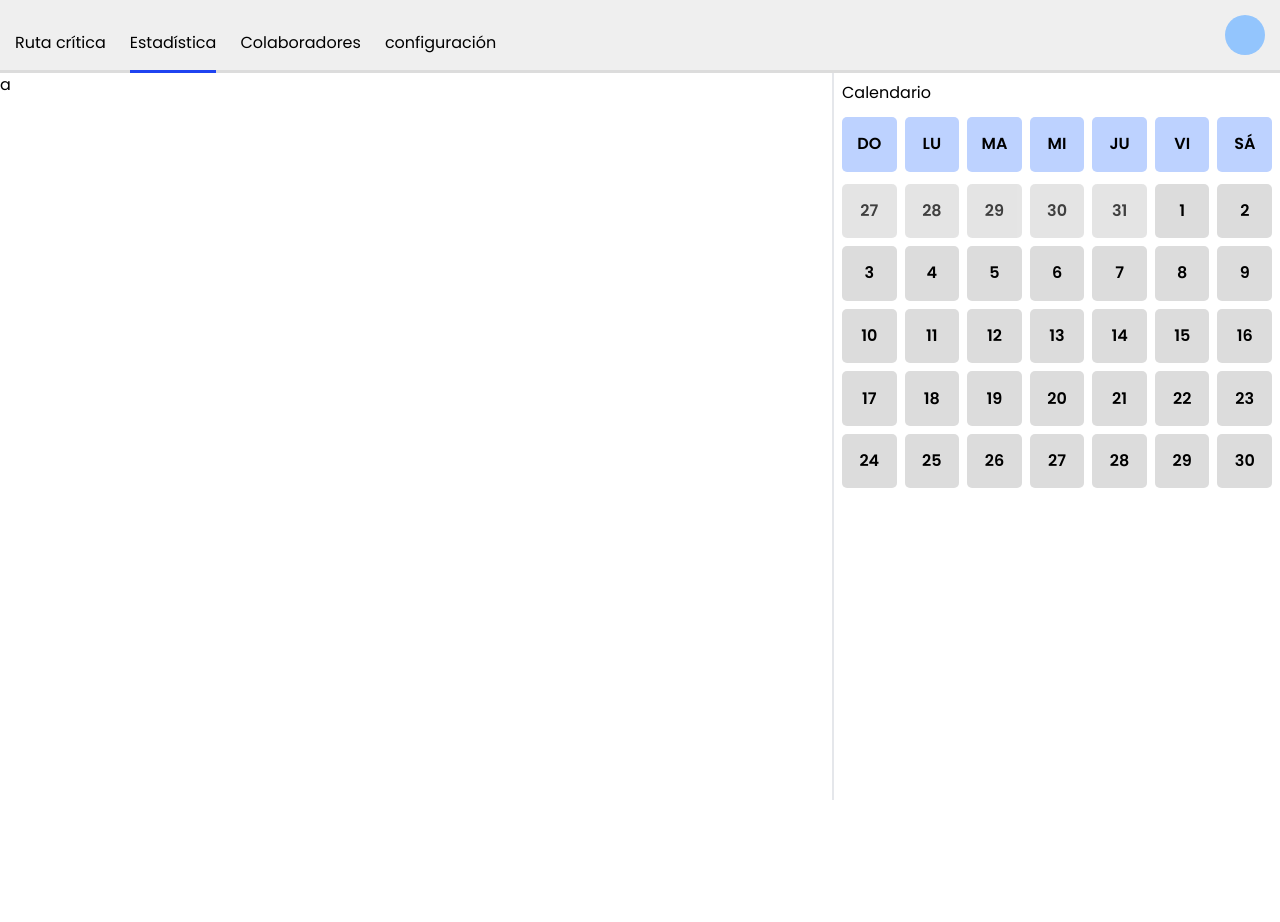
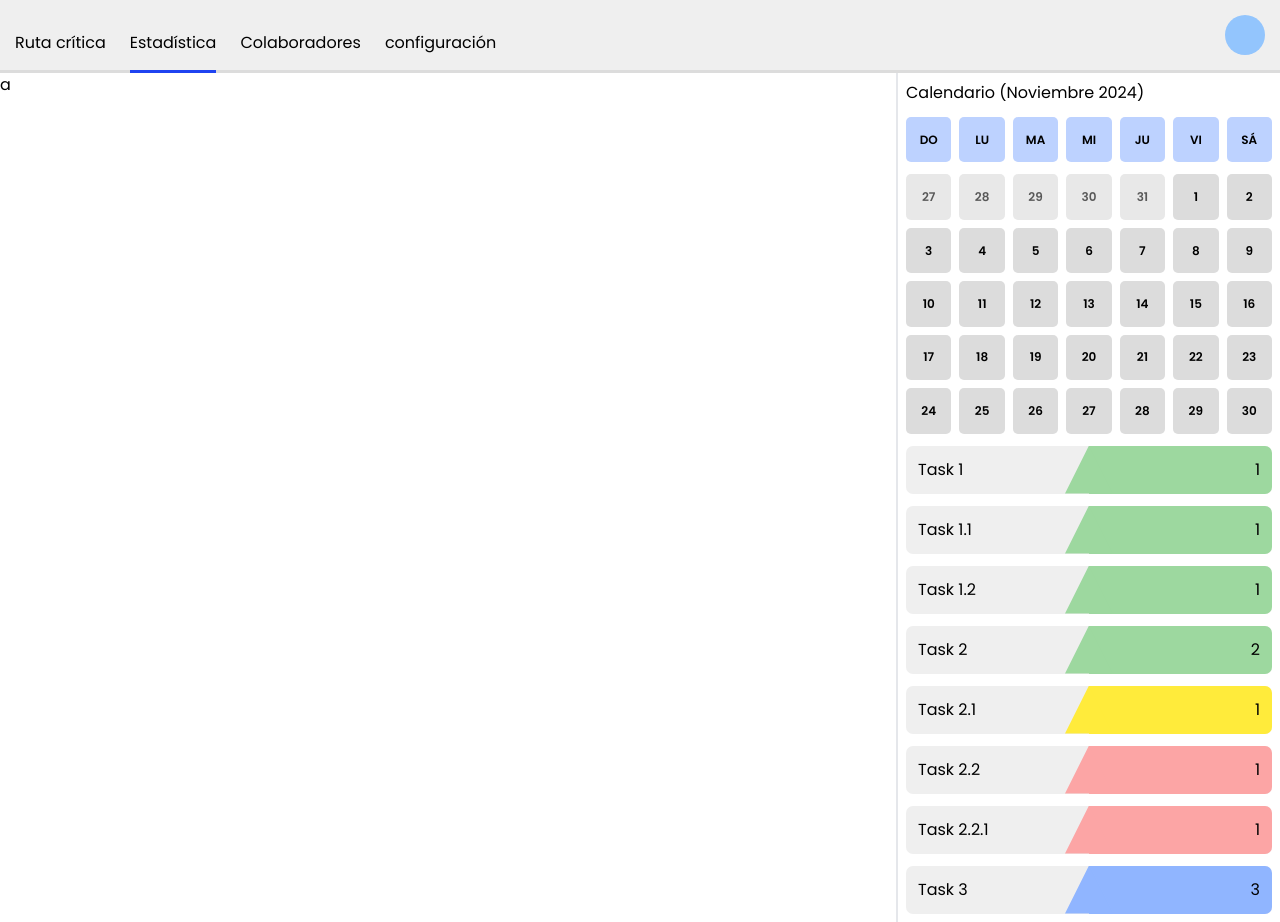
Before and after one commit to Cactuswow/proactime, a Next.js app: page /application/statistic in a window 1280 px wide. Before the commit the page ends 800 px from the top, so only its background shows below. Built offline with nearby package versions, Linux system fonts and the light colour scheme.

Commit message:
statistic: calendar and task list

```diff
--- a/src/app/application/statistic/components/calendar/styles.module.css
+++ b/src/app/application/statistic/components/calendar/styles.module.css
@@ -1,5 +1,5 @@
 .cell {
-  padding: 12px;
+  padding: 8px;
   aspect-ratio: 1;
   flex: 1 1 0;
   background-color: var(--white-200);
@@ -8,6 +8,7 @@
   align-items: center;
   border-radius: 5px;
   font-weight: 600;
+  font-size: 0.75rem;
 }
 
 .headerCell {
@@ -15,5 +16,5 @@
 }
 
 .notCurrentMonth {
-  opacity: 0.75;
+  opacity: 0.65;
 }
--- a/src/app/application/statistic/page.tsx
+++ b/src/app/application/statistic/page.tsx
@@ -1,12 +1,20 @@
+import { mockTasks } from '../constants'
+import { TaskList } from '../critical-path/components/task-list/taskList'
 import { Calendar } from './components/calendar/calendar'
+import { months } from './components/calendar/constants'
 
 export default function Page() {
+  const date = new Date()
+
   return (
     <main className='flex flex-1'>
       <div className='flex flex-1'>a</div>
-      <div className='flex flex-col gap-3 flex-1 p-2 max-w-md border-l-2'>
-        <p>Calendario</p>
+      <div className='flex flex-col gap-3 flex-1 p-2 max-w-sm border-l-2'>
+        <p>
+          Calendario ({months[date.getMonth()]} {date.getFullYear()})
+        </p>
         <Calendar />
+        <TaskList tasks={mockTasks} />
       </div>
     </main>
   )
```
